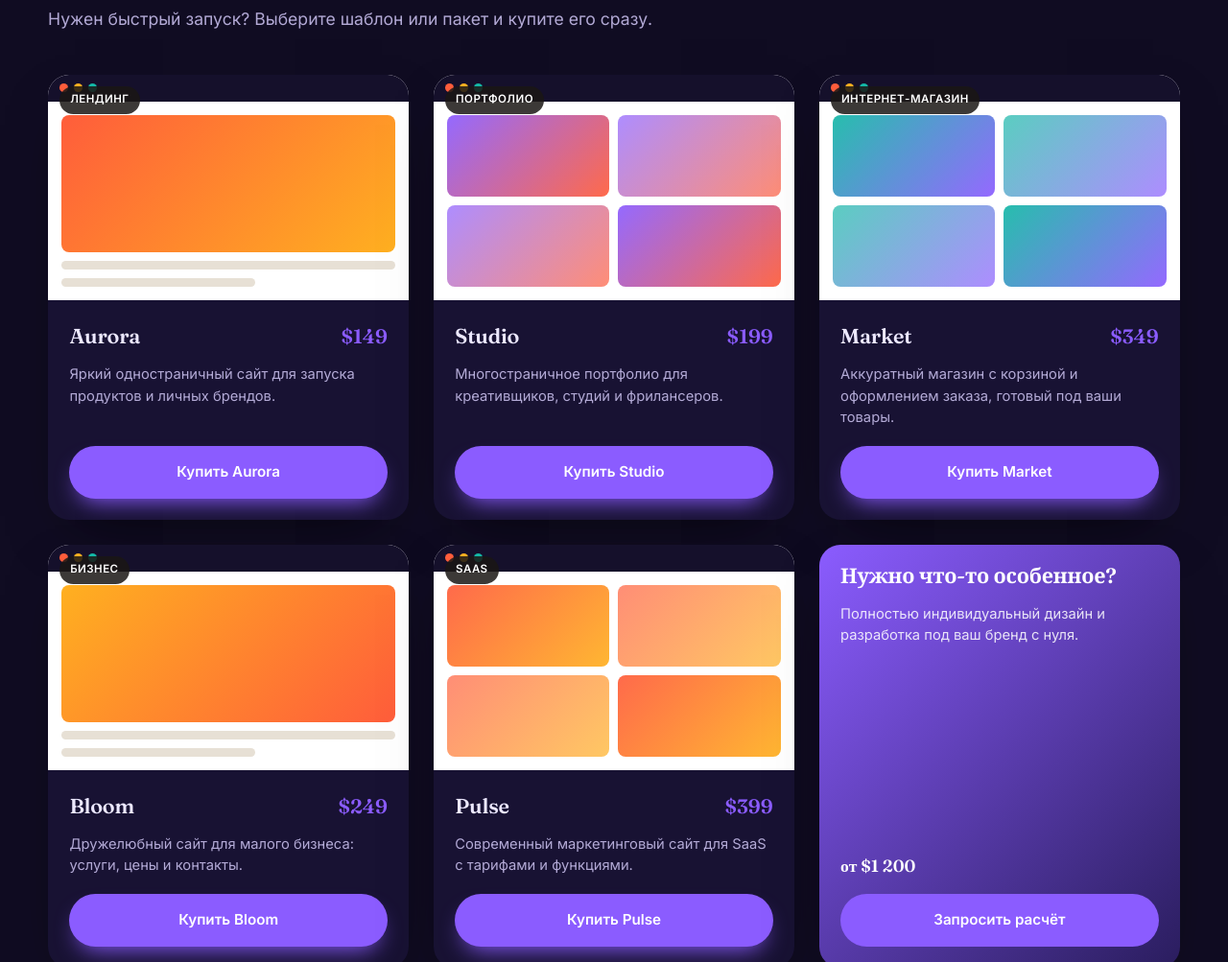
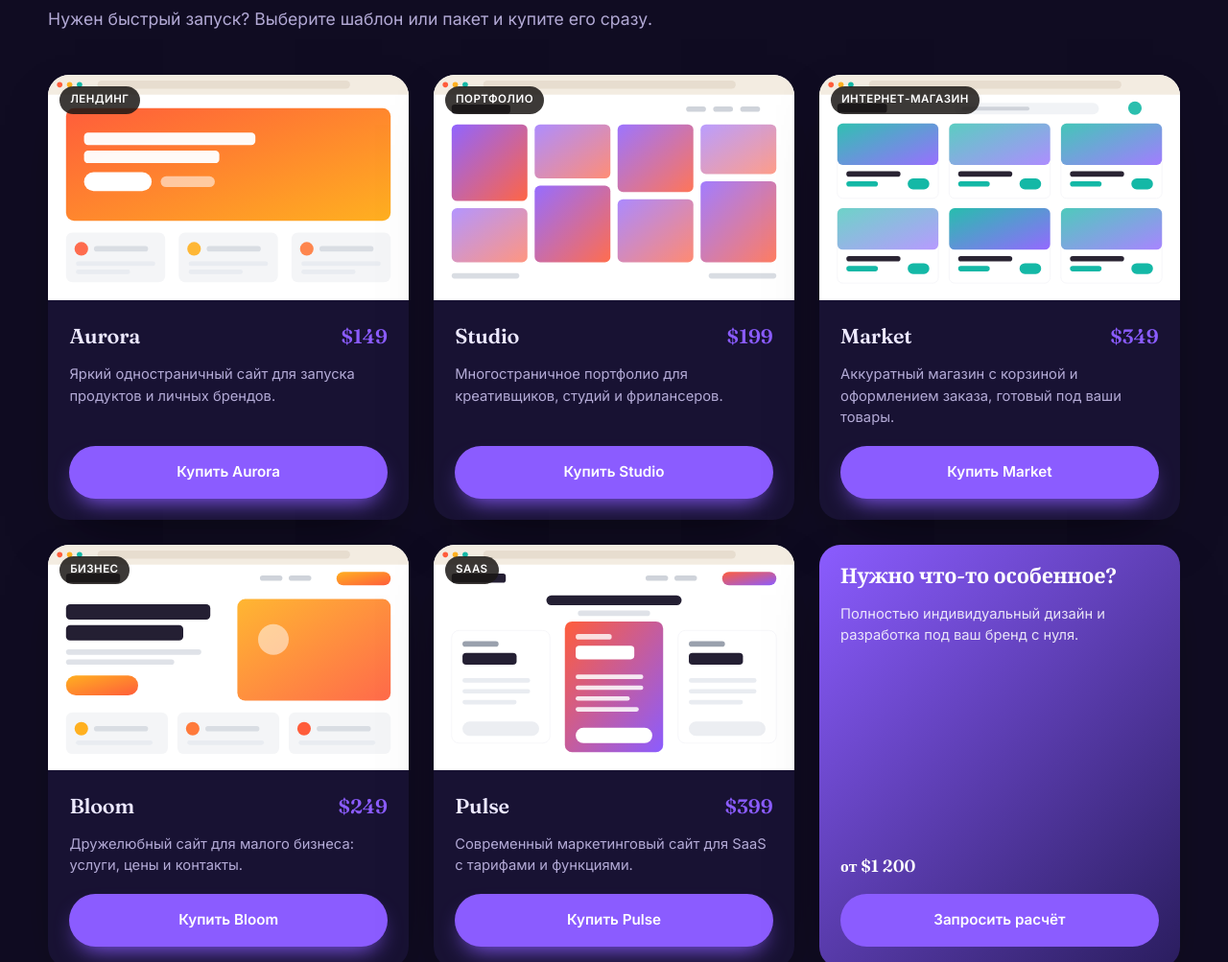
Before and after one commit to Matol03/murat-craft, a website: page index.html in a window 1280 px wide. Shown: the part 1620-2623 px from the top of the page at 96% size. Drawn offline with Linux system fonts and the light colour scheme; animation ran at ten frames a second.

Commit message:
Generate preview pictures for each template card
Add per-category SVG website mockups (aurora/studio/market/bloom/pulse)
in each card's accent color and replace the CSS .mock placeholders with
real preview images.

Co-Authored-By: Claude Opus 4.8 <noreply@anthropic.com>

```diff
--- a/index.html
+++ b/index.html
@@ -119,14 +119,7 @@
       <!-- Карточка шаблона -->
       <article class="tmpl tmpl--coral">
         <div class="tmpl__preview">
-          <div class="mock" aria-hidden="true">
-            <div class="mock__bar"><i></i><i></i><i></i></div>
-            <div class="mock__screen">
-              <span class="mock__hero"></span>
-              <span class="mock__line"></span>
-              <span class="mock__line mock__line--sm"></span>
-            </div>
-          </div>
+          <img class="tmpl__shot" src="assets/tmpl-aurora.svg" alt="Превью шаблона Aurora" loading="lazy" />
           <span class="tmpl__tag">Лендинг</span>
         </div>
         <div class="tmpl__body">
@@ -144,12 +137,7 @@
       <!-- Карточка шаблона -->
       <article class="tmpl tmpl--violet">
         <div class="tmpl__preview">
-          <div class="mock" aria-hidden="true">
-            <div class="mock__bar"><i></i><i></i><i></i></div>
-            <div class="mock__screen mock__screen--grid">
-              <span></span><span></span><span></span><span></span>
-            </div>
-          </div>
+          <img class="tmpl__shot" src="assets/tmpl-studio.svg" alt="Превью шаблона Studio" loading="lazy" />
           <span class="tmpl__tag">Портфолио</span>
         </div>
         <div class="tmpl__body">
@@ -167,12 +155,7 @@
       <!-- Карточка шаблона -->
       <article class="tmpl tmpl--teal">
         <div class="tmpl__preview">
-          <div class="mock" aria-hidden="true">
-            <div class="mock__bar"><i></i><i></i><i></i></div>
-            <div class="mock__screen mock__screen--grid">
-              <span></span><span></span><span></span><span></span>
-            </div>
-          </div>
+          <img class="tmpl__shot" src="assets/tmpl-market.svg" alt="Превью шаблона Market" loading="lazy" />
           <span class="tmpl__tag">Интернет-магазин</span>
         </div>
         <div class="tmpl__body">
@@ -190,14 +173,7 @@
       <!-- Карточка шаблона -->
       <article class="tmpl tmpl--amber">
         <div class="tmpl__preview">
-          <div class="mock" aria-hidden="true">
-            <div class="mock__bar"><i></i><i></i><i></i></div>
-            <div class="mock__screen">
-              <span class="mock__hero"></span>
-              <span class="mock__line"></span>
-              <span class="mock__line mock__line--sm"></span>
-            </div>
-          </div>
+          <img class="tmpl__shot" src="assets/tmpl-bloom.svg" alt="Превью шаблона Bloom" loading="lazy" />
           <span class="tmpl__tag">Бизнес</span>
         </div>
         <div class="tmpl__body">
@@ -215,12 +191,7 @@
       <!-- Карточка шаблона -->
       <article class="tmpl tmpl--coral">
         <div class="tmpl__preview">
-          <div class="mock" aria-hidden="true">
-            <div class="mock__bar"><i></i><i></i><i></i></div>
-            <div class="mock__screen mock__screen--grid">
-              <span></span><span></span><span></span><span></span>
-            </div>
-          </div>
+          <img class="tmpl__shot" src="assets/tmpl-pulse.svg" alt="Превью шаблона Pulse" loading="lazy" />
           <span class="tmpl__tag">SaaS</span>
         </div>
         <div class="tmpl__body">
```
Also changed, not shown: assets/tmpl-aurora.svg (added), assets/tmpl-bloom.svg (added), assets/tmpl-market.svg (added), assets/tmpl-pulse.svg (added), assets/tmpl-studio.svg (added).
